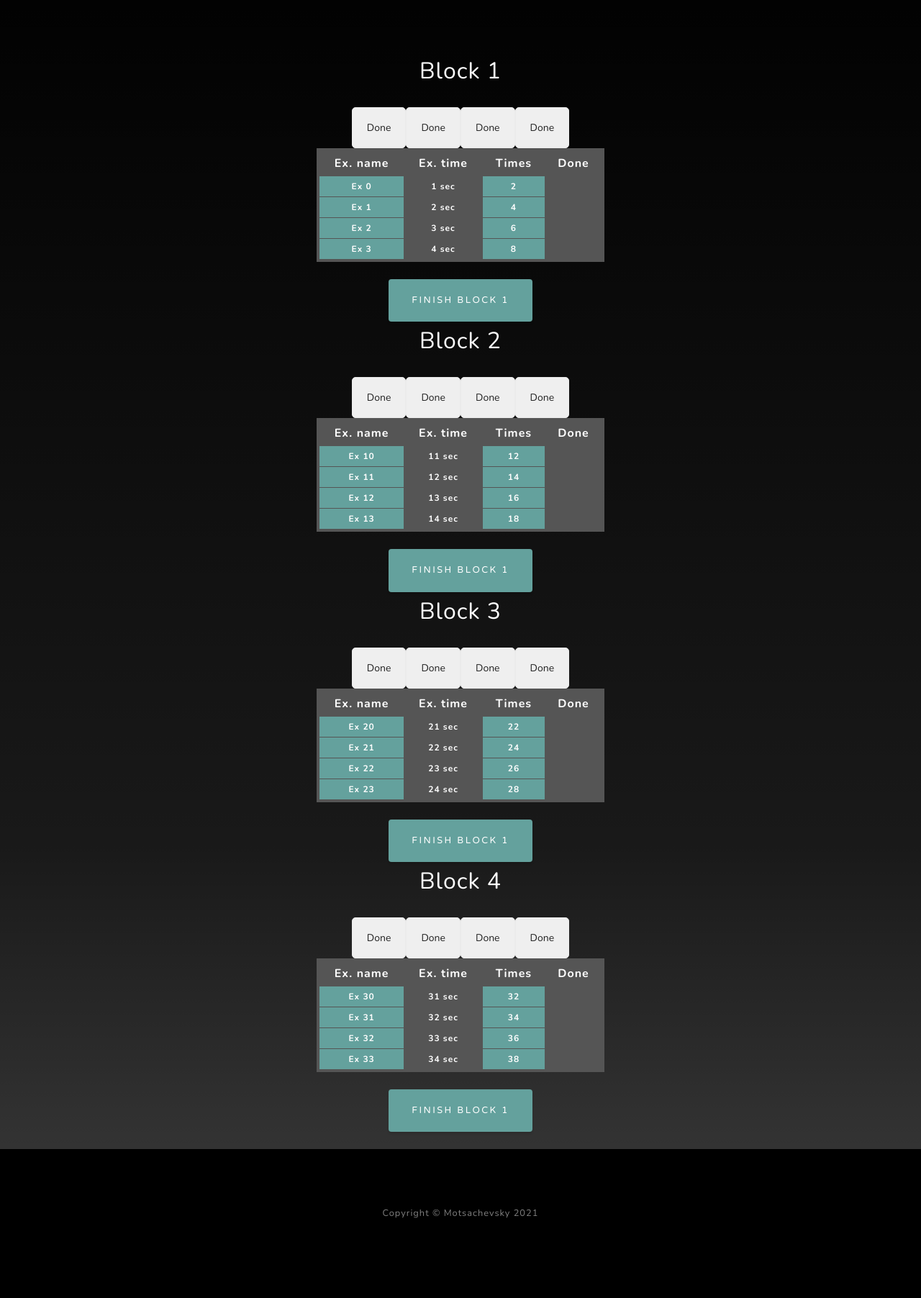
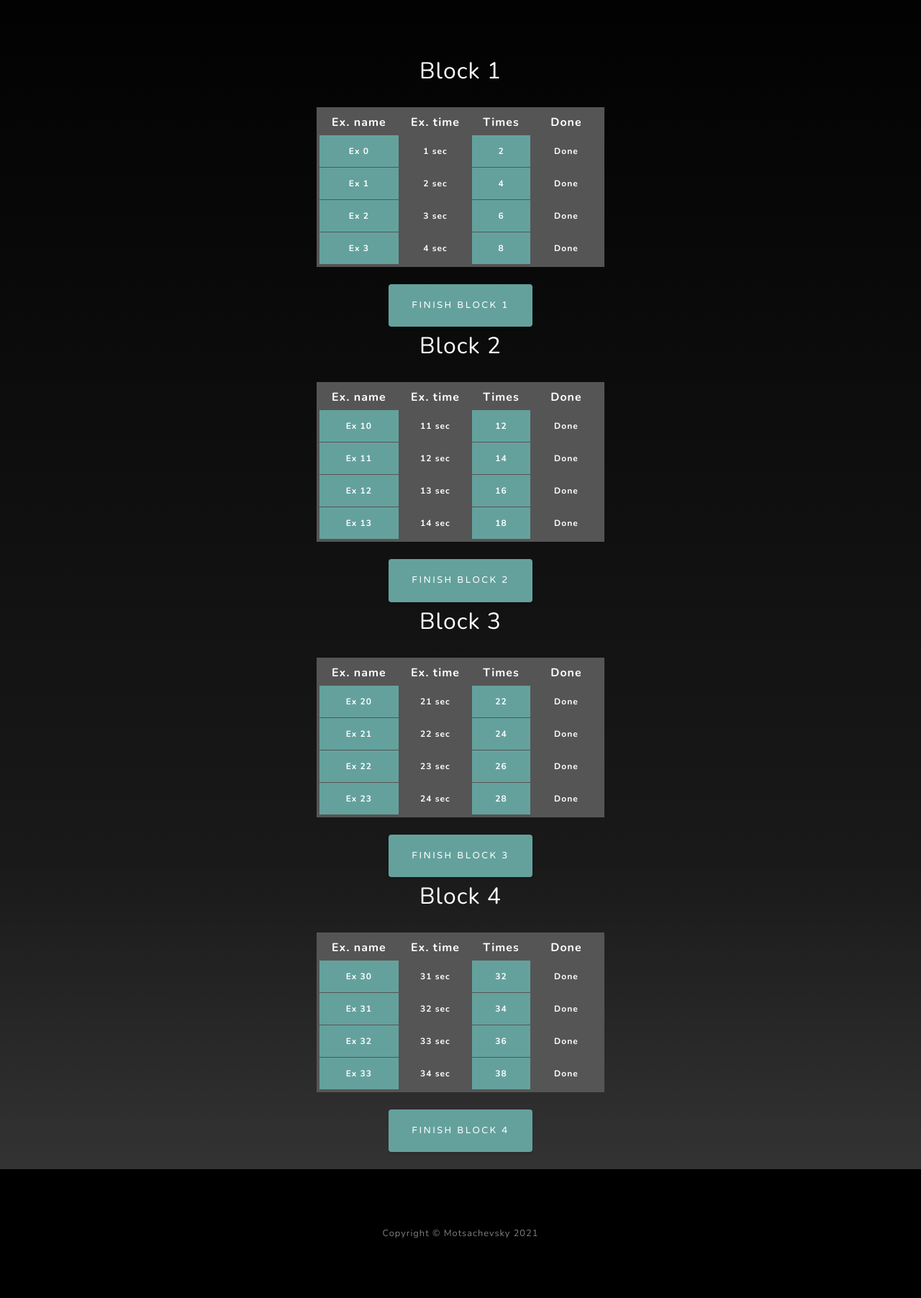
Before and after one commit to daniilmotsniy/Handbalance, a Django app: page /diary in a window 1280 px wide. Shown: the part 88-1892 px from the top of the page at 72% size. Before the commit the page ends 1781 px from the top, so only its background shows below. Run offline with Django 3.2, Linux system fonts and the light colour scheme; the visitor is signed in with stand-in values (Sample User, id 1).

Commit message:
Fix buttons, add complete/return all

```diff
--- a/handbalance/accounts/templates/accounts/diary.html
+++ b/handbalance/accounts/templates/accounts/diary.html
@@ -59,14 +59,12 @@
                                         <td>{{ task.name }}</td>
                                         <td>{{ task.duration }} sec</td>
                                         <td>{{ task.repetitions }}</td>
-                                        <form action="/completeTask/{{ task.id }}" method="post">{% csrf_token %}
-                                            <input class="js-scroll-trigger" type="submit" value="Done">
-                                        </form>
+                                        <td><a class="nav-link js-scroll-trigger" href="/completeTask/{{ task.id }}">Done</a></td>
                                     </tr>
                                     {% endfor %}
                                 </table>
                                 <br>
-                                <a class="btn btn-primary js-scroll-trigger" href="#">Finish block 1</a>
+                                <a class="btn btn-primary js-scroll-trigger" href="/completeBlock/{{ block.id }}">Finish {{ block.name }}</a>
                             </div>
                         {% endfor %}
                         {% if done %}
@@ -87,14 +85,12 @@
                                             <td>{{ task.duration }} sec</td>
                                             <td>{{ task.repetitions }}</td>
                                             <td>{{ task.block }}</td>
-                                            <form action="/returnTask/{{ task.id }}" method="post">{% csrf_token %}
-                                                <input class="js-scroll-trigger" type="submit" value="Return">
-                                            </form>
+                                            <td><a class="nav-link js-scroll-trigger" href="/returnTask/{{ task.id }}">Return</a></td>
                                         </tr>
                                     {% endfor %}
                                 </table>
                                 <br>
-                                <a class="btn btn-primary js-scroll-trigger" href="#">Return all</a>
+                                <a class="btn btn-primary js-scroll-trigger" href="/returnAllTasks">Return all</a>
                             </div>
                         {% endif %}
                     </div>
--- a/handbalance/accounts/urls.py
+++ b/handbalance/accounts/urls.py
@@ -7,6 +7,8 @@ urlpatterns = [
     path('logout', views.logout_user),
     path('account', views.account_page),
     path('diary', views.diary_page),
-    path('completeTask/<int:task_id>', views.complete_task, name='completeTask'),
-    path('returnTask/<int:task_id>', views.return_task, name='returnTask')
+    path('completeTask/<int:task_id>', views.complete_task),
+    path('completeBlock/<int:block_id>', views.complete_block),
+    path('returnTask/<int:task_id>', views.return_task),
+    path('returnAllTasks', views.return_all_tasks)
 ]
--- a/handbalance/accounts/views.py
+++ b/handbalance/accounts/views.py
@@ -78,7 +78,7 @@ def diary_page(request):
                 block_tasks.append(task)
 
         if block_tasks:
-            blocks.append({'name': name, 'tasks': block_tasks})
+            blocks.append({'name': name, 'tasks': block_tasks, 'id': block_id})
 
     return render(request, 'accounts/diary.html', {'blocks': blocks, 'done': done})
 
@@ -98,6 +98,20 @@ def complete_task(request, task_id):
 
 
 @login_required(login_url='login')
+def complete_block(request, block_id):
+    try:
+        done_tasks = TaskList.objects.get(user=request.user)
+
+        done_tasks.tasks |= 0b1111 << 4 * block_id
+
+        done_tasks.save()
+    except TaskList.DoesNotExist:
+        TaskList(user=request.user, tasks=0b1111 << 4 * block_id).save()
+
+    return HttpResponseRedirect('/diary')
+
+
+@login_required(login_url='login')
 def return_task(request, task_id):
     try:
         done_tasks = TaskList.objects.get(user=request.user)
@@ -109,3 +123,17 @@ def return_task(request, task_id):
         return HttpResponseBadRequest()
 
     return HttpResponseRedirect('/diary')
+
+
+@login_required(login_url='login')
+def return_all_tasks(request):
+    try:
+        done_tasks = TaskList.objects.get(user=request.user)
+
+        done_tasks.tasks = 0
+
+        done_tasks.save()
+    except TaskList.DoesNotExist:
+        return HttpResponseBadRequest()
+
+    return HttpResponseRedirect('/diary')
```
